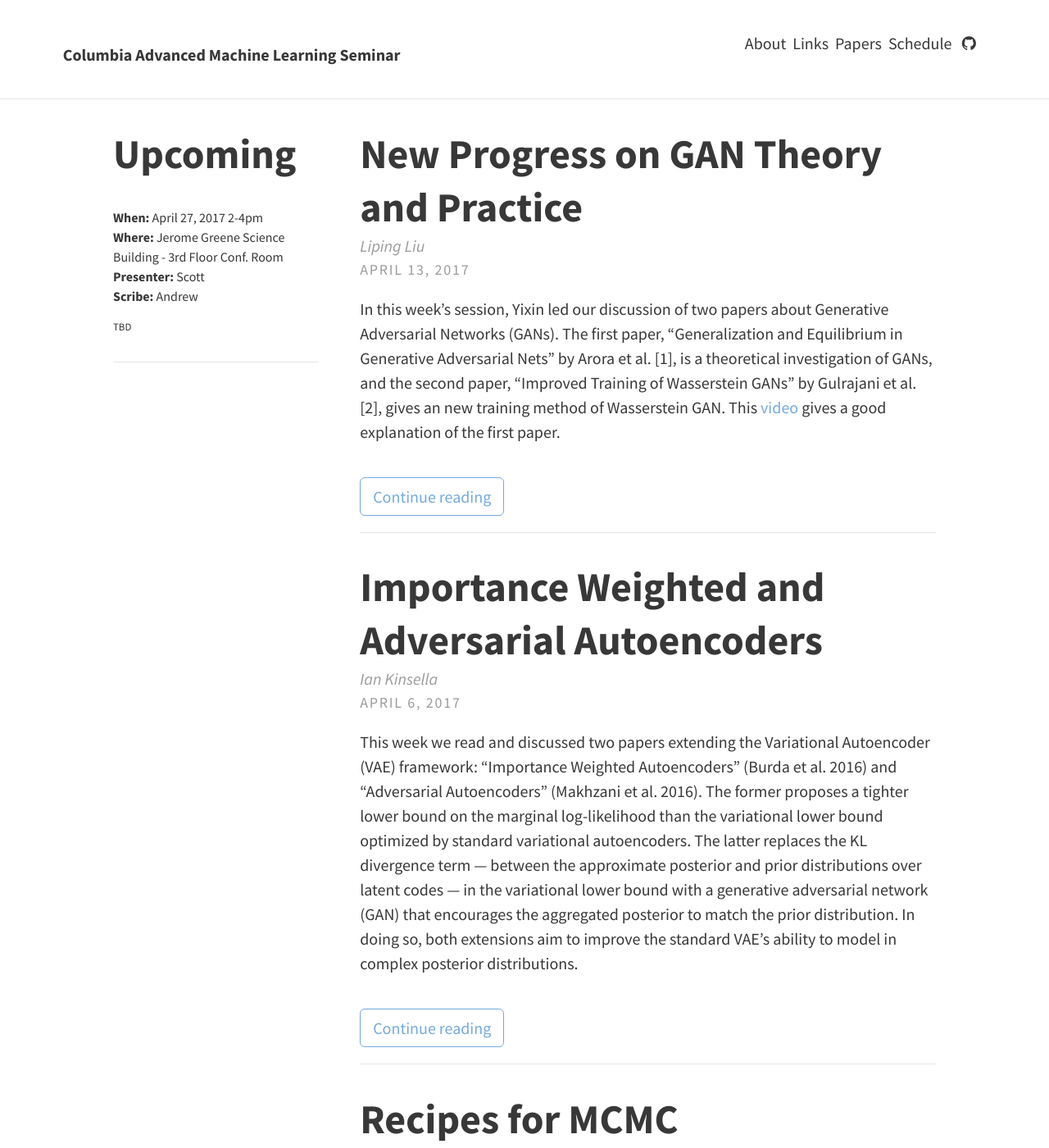
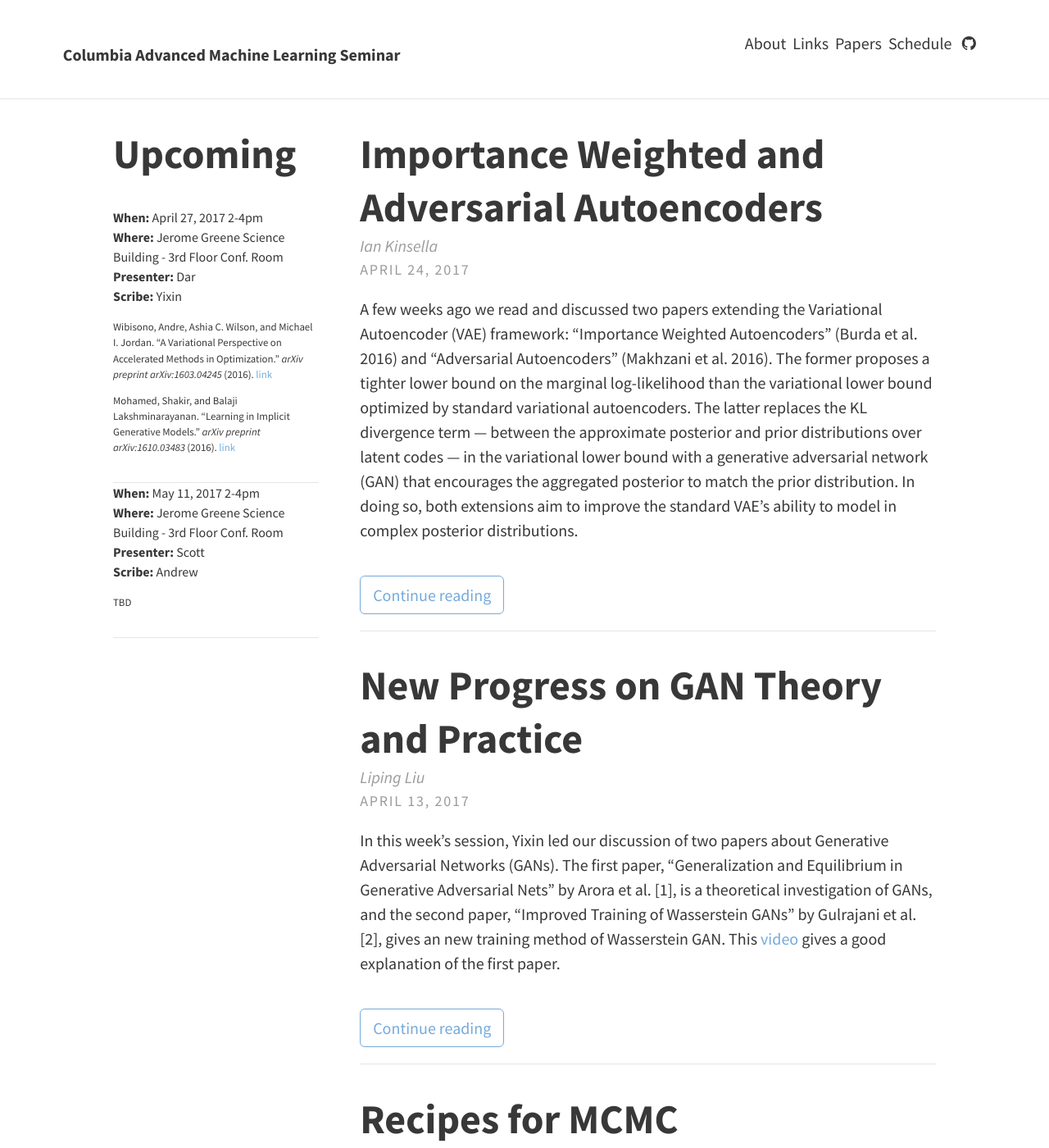
Before and after one commit to casmls/casmls.github.io, a Jekyll site: the page built from index.html, in a window 1280 px wide and 1400 px high. Shown: the whole window at 82% size. Built offline with Jekyll 4.4.1, drawn with Linux system fonts in a browser that asks for light colours; nearby versions of some CDN libraries; the list of posts is cut into pages by our own code; some of the changed lines change nothing that is shown.

Commit message:
adding ians post

```diff
--- a/_posts/2017-04-06-iwae-aae.md
+++ b/_posts/2017-04-24-iwae-aae.md
@@ -7,7 +7,7 @@ excerpt_separator: <!--more-->
 comments: true
 ---
 
-This week we read and discussed two papers extending the Variational Autoencoder (VAE) framework: "Importance Weighted Autoencoders" (Burda et al. 2016) and "Adversarial Autoencoders" (Makhzani et al. 2016). The former proposes a tighter lower bound on the marginal log-likelihood than the variational lower bound optimized by standard variational autoencoders. The latter replaces the KL divergence term --- between the approximate posterior and prior distributions over latent codes --- in the variational lower bound with a generative adversarial network (GAN) that encourages the aggregated posterior to match the prior distribution. In doing so, both extensions aim to improve the standard VAE's ability to model in complex posterior distributions.
+A few weeks ago we read and discussed two papers extending the Variational Autoencoder (VAE) framework: "Importance Weighted Autoencoders" (Burda et al. 2016) and "Adversarial Autoencoders" (Makhzani et al. 2016). The former proposes a tighter lower bound on the marginal log-likelihood than the variational lower bound optimized by standard variational autoencoders. The latter replaces the KL divergence term --- between the approximate posterior and prior distributions over latent codes --- in the variational lower bound with a generative adversarial network (GAN) that encourages the aggregated posterior to match the prior distribution. In doing so, both extensions aim to improve the standard VAE's ability to model in complex posterior distributions.
 
 
 <!--more-->
@@ -15,7 +15,7 @@ This week we read and discussed two papers extending the Variational Autoencoder
 _The figures and tables below are copied from the aforementioned papers._
 
 # Variational Autoencoders (VAEs)
-The VAE was proposed by Kingma and Wellington [3] to perform approximate inference in latent variable models with intractable posterior distributions. The framework trains an encoder ---typically a deep neural network--- to learn a non-linear mapping between the data space and a distribution over latent variables that approximates the intractable posterior. Simultaneously, a decoder learns a mapping from the latent space to distributions over possible data by estimating the parameters of the data generating process via maximum likelihood .
+The VAE was proposed by Kingma and Welling [3] to perform approximate inference in latent variable models with intractable posterior distributions. The framework trains an encoder ---typically a deep neural network--- to learn a non-linear mapping between the data space and a distribution over latent variables that approximates the intractable posterior. Simultaneously, a decoder learns a mapping from the latent space to distributions over possible data by estimating the parameters of the data generating process via maximum likelihood .
 
 
 ## The Variational Objective
@@ -239,7 +239,7 @@ Overall, the AAE appears to be a very flexible extension of the VAE which can be
 
 [2] Goodfellow,  et al. "Generative Adversarial Networks." Advances in Neural Information Processing Systems (2014). [link](https://arxiv.org/abs/1406.2661)
 
-[3] Kingma & Wellington. "Auto-Encoding Variational Bayes." International Conference on Learning Representations (2014). [link](https://arxiv.org/abs/1312.6114)
+[3] Kingma & Welling. "Auto-Encoding Variational Bayes." International Conference on Learning Representations (2014). [link](https://arxiv.org/abs/1312.6114)
 
 [4] Makhzani,  et al. "Adversarial Autoencoders." _arXiv preprint arXiv:1511.05644_ (2016). [link](https://arxiv.org/abs/1511.05644)
 
```
Also changed, not shown: _meetings/2017-04-27-dar.md (renamed from _meetings/2017-04-20-dar.md), _meetings/2017-05-11-scott.md (renamed from _meetings/2017-04-27-scott.md), img/rsvi/gamma_correction.jpg (added), img/rsvi/gamma_example.jpg (added), img/rsvi/rejectionsampling.jpg (added), img/rsvi/sparse_gamma_def.jpg (added).
